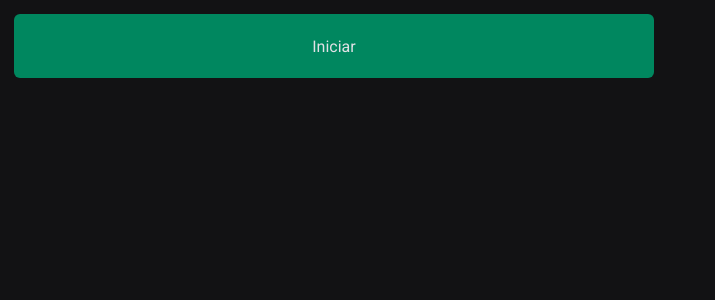
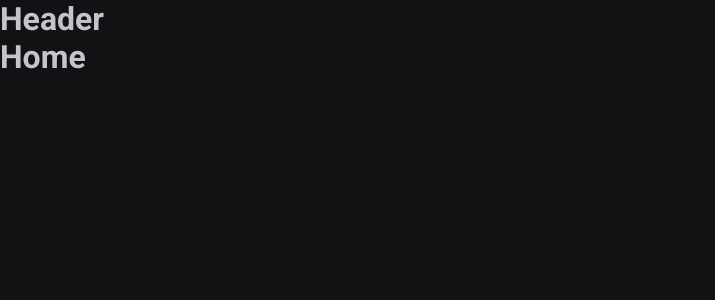
Before and after one commit to lucian-af/-ignite-timer, a React (Vite) app: page / in a window 1280 px wide. Shown: the top 300 px of the page, without its empty margins (0-715 px from the left). Built offline with nearby package versions, Linux system fonts and the light colour scheme.

Commit message:
feat: adicionado rotas para a aplicação;

```diff
--- a/package.json
+++ b/package.json
@@ -13,6 +13,7 @@
   "dependencies": {
     "react": "^18.2.0",
     "react-dom": "^18.2.0",
+    "react-router-dom": "^6.3.0",
     "styled-components": "^5.3.5"
   },
   "devDependencies": {
--- a/src/App.tsx
+++ b/src/App.tsx
@@ -1,19 +1,15 @@
-import { useState } from "react";
+import { BrowserRouter } from "react-router-dom";
 import { ThemeProvider } from "styled-components";
-import { Button } from "./components/Button";
+import { Router } from "./Router";
 import { GlobalStyle } from "./styles/global";
 import { defaultTheme } from "./styles/themes/default";
 
 export function App() {
-  const [onOff, setOnOff] = useState<"on" | "off">("off");
-
-  function handleOnOff() {
-    setOnOff(onOff === "off" ? "on" : "off");
-  }
-
   return (
     <ThemeProvider theme={defaultTheme}>
-      <Button onOff={onOff} onClick={handleOnOff} />
+      <BrowserRouter>
+        <Router />
+      </BrowserRouter>
       <GlobalStyle />
     </ThemeProvider>
   );
--- /dev/null
+++ b/src/Router.tsx
@@ -0,0 +1,15 @@
+import { Routes, Route } from "react-router-dom";
+import { Home } from "./pages/Home";
+import { History } from "./pages/History";
+import { DefaultLayout } from "./layouts/DefaultLayout";
+
+export function Router() {
+  return (
+    <Routes>
+      <Route path="/" element={<DefaultLayout />}>
+        <Route path="/" element={<Home />} />
+        <Route path="/history" element={<History />} />
+      </Route>
+    </Routes>
+  );
+}
--- /dev/null
+++ b/src/components/Header/Header.tsx
@@ -0,0 +1,3 @@
+export function Header() {
+  return <h1>Header</h1>;
+}
--- /dev/null
+++ b/src/layouts/DefaultLayout.tsx
@@ -0,0 +1,11 @@
+import { Outlet } from "react-router-dom";
+import { Header } from "../components/Header/Header";
+
+export function DefaultLayout() {
+  return (
+    <>
+      <Header />
+      <Outlet />
+    </>
+  );
+}
--- /dev/null
+++ b/src/pages/History.tsx
@@ -0,0 +1,3 @@
+export function History() {
+  return <h1>History</h1>;
+}
--- /dev/null
+++ b/src/pages/Home.tsx
@@ -0,0 +1,3 @@
+export function Home() {
+  return <h1>Home</h1>;
+}
```
Also changed, not shown: src/components/Button/Button.styles.ts (renamed from src/components/Button.styles.ts), src/components/Button/Button.tsx (renamed from src/components/Button.tsx), 1 other file (tests, documents, lock files or other folders).
